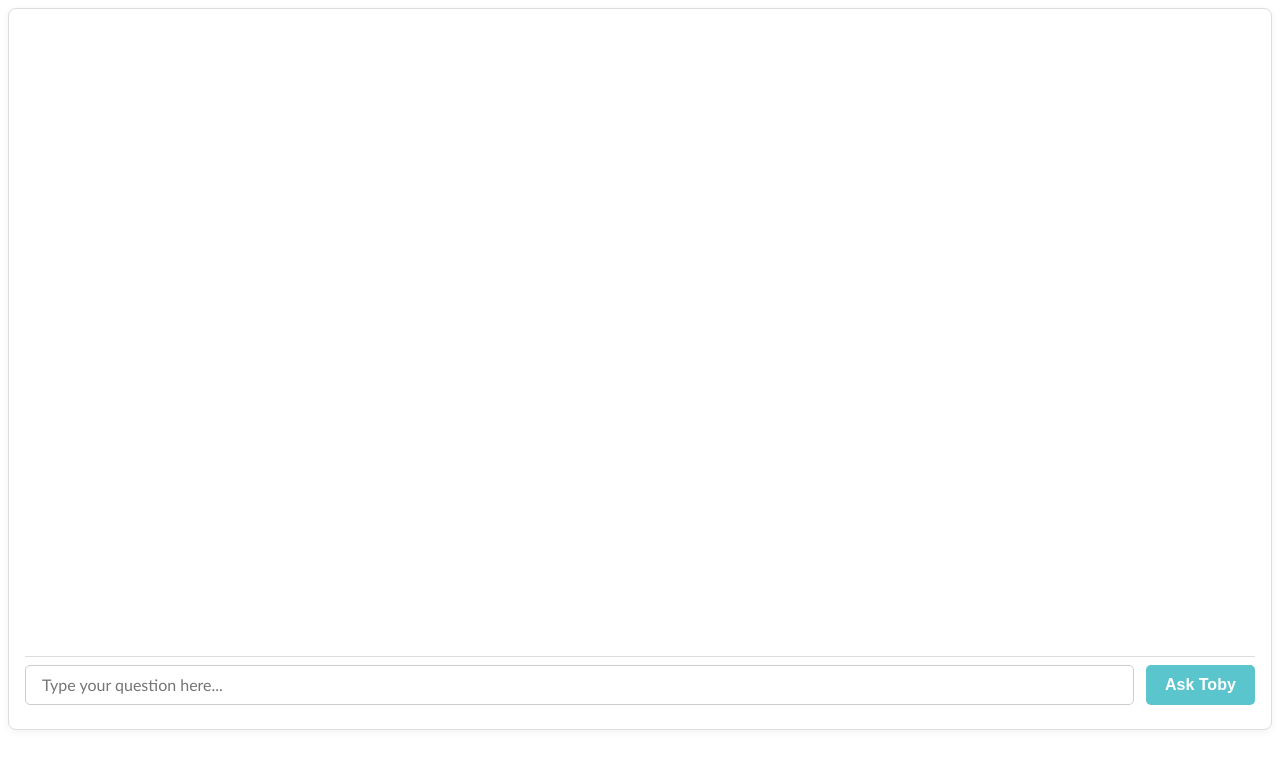
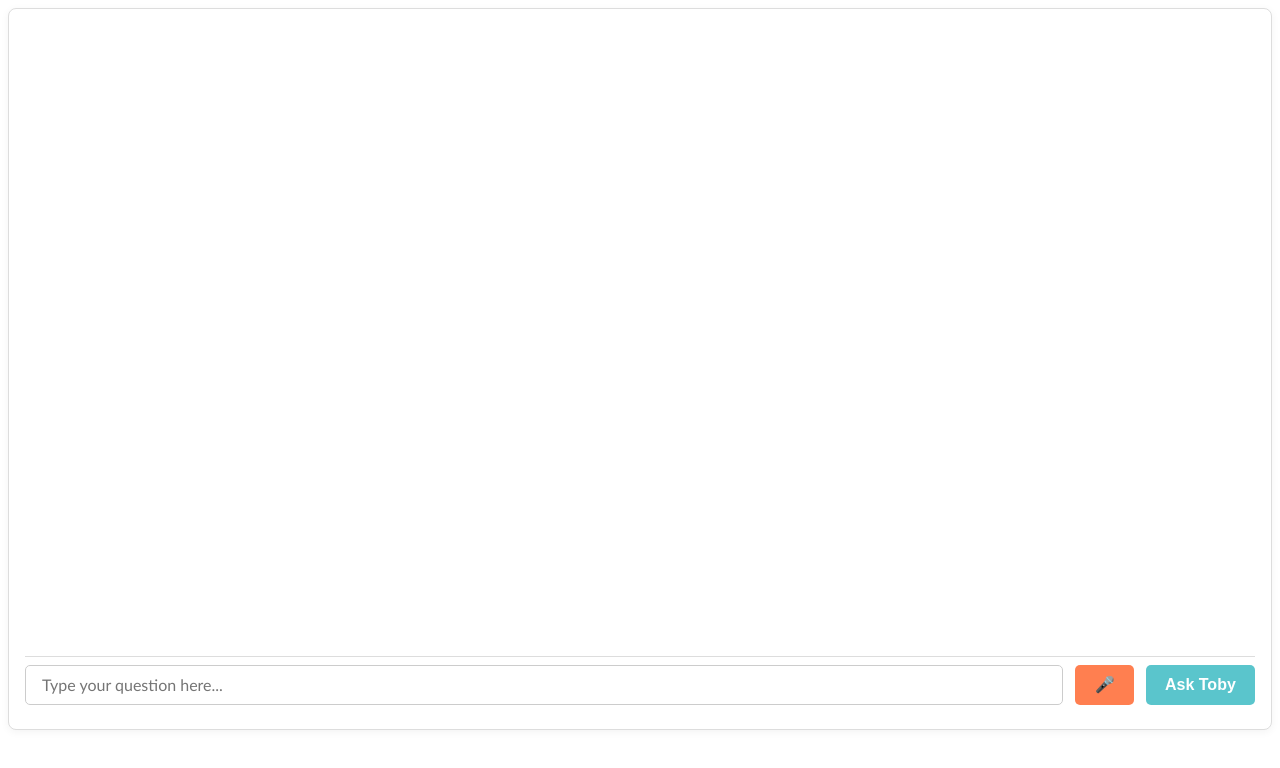
Before and after one commit to masterplumbersnz/TobyPlus, a website: page bot.html in a window 1280 px wide. Drawn offline with Linux system fonts and the light colour scheme.

Commit message:
Update bot.html

```diff
--- a/bot.html
+++ b/bot.html
@@ -179,12 +179,13 @@
       width: 100%;
     }
   }
-</style>
-
+form.chat-form button.mic {
+      background-color: #ff7f50;
+    }
+  </style>
 </head>
 <body>
   <section id="chatbot-section">
-
     <div id="messages"></div>
 
     <form id="chat-form" class="chat-form">
@@ -194,6 +195,7 @@
         placeholder="Type your question here..."
         autocomplete="off"
       ></textarea>
+      <button type="button" id="mic-btn" class="mic">🎤</button>
       <button type="submit">Ask Toby</button>
     </form>
   </section>
```
